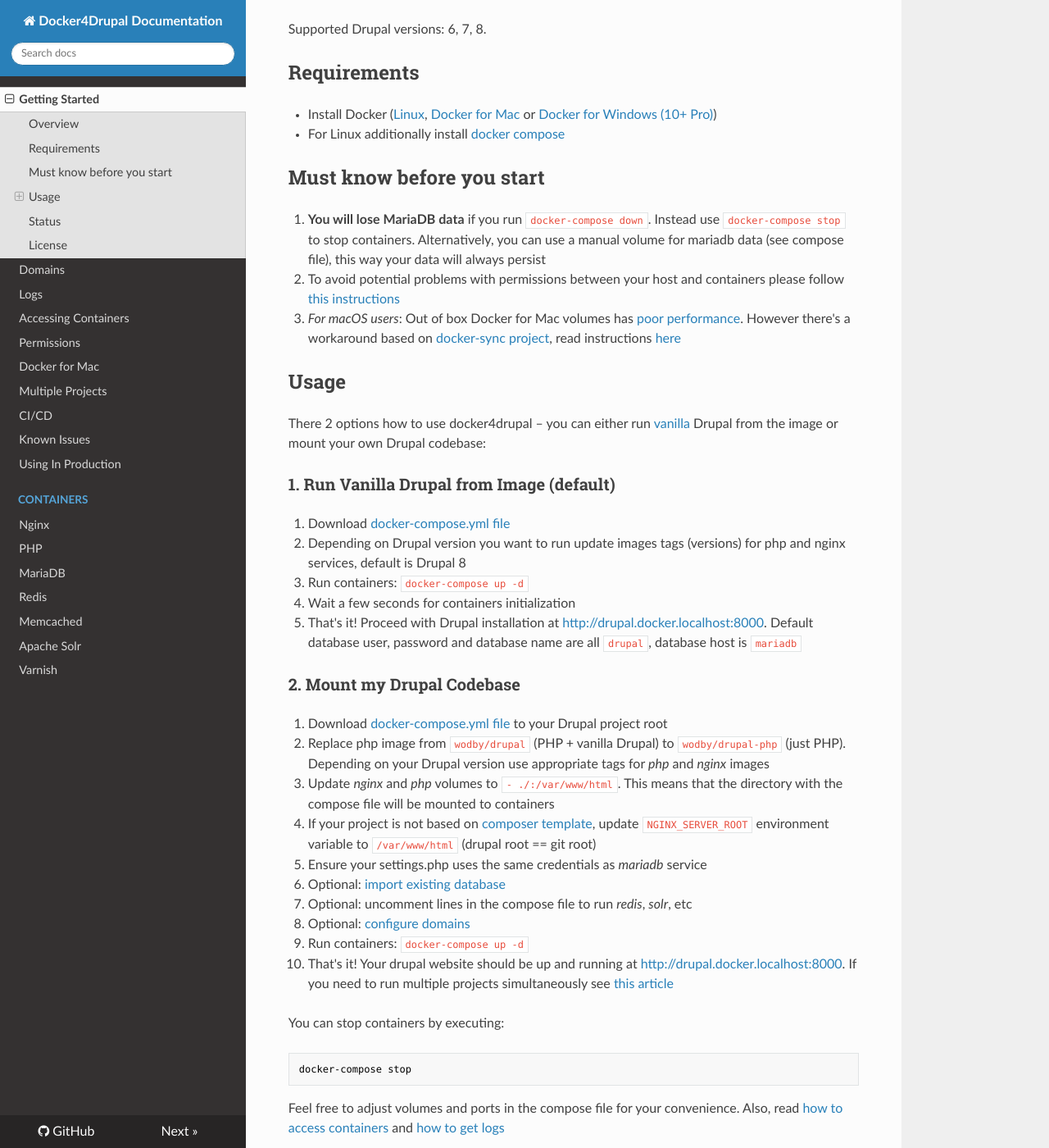
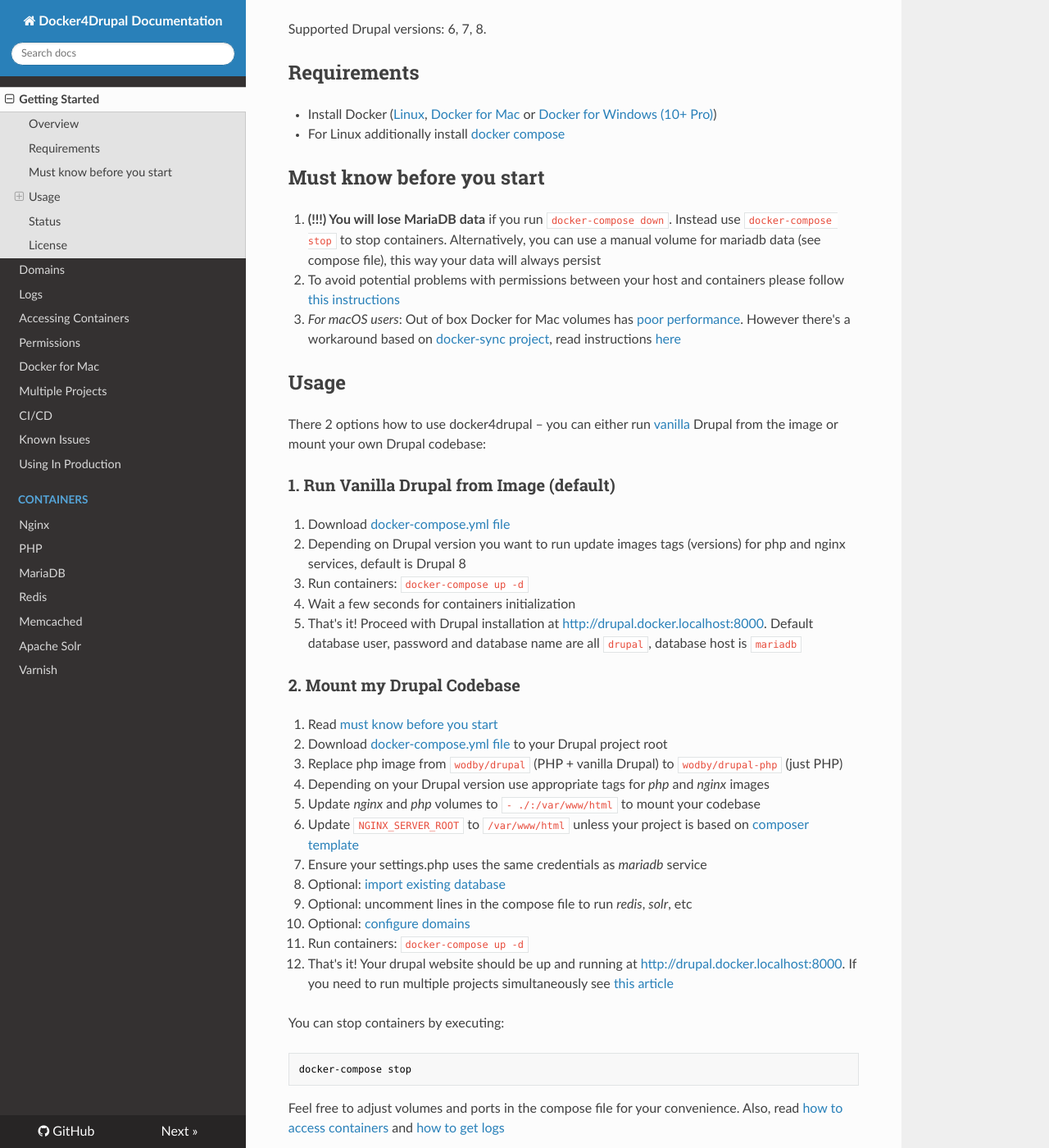
Before and after one commit to wodby/docker4drupal, an MkDocs documentation site: the page built from docs/index.md, in a window 1280 px wide and 1400 px high, scrolled down 829 px. Shown: the whole window at 82% size. Built offline with MkDocs 1.6.1, drawn with Linux system fonts in a browser that asks for light colours; nearby versions of some CDN libraries; old or Windows-style settings are respelled for this version of MkDocs.

Commit message:
Update description

```diff
--- a/docs/index.md
+++ b/docs/index.md
@@ -43,7 +43,7 @@
 
 ## Must know before you start
 
-1. **You will lose MariaDB data** if you run `docker-compose down`. Instead use `docker-compose stop` to stop containers. Alternatively, you can use a manual volume for mariadb data (see compose file), this way your data will always persist
+1. **(!!!) You will lose MariaDB data** if you run `docker-compose down`. Instead use `docker-compose stop` to stop containers. Alternatively, you can use a manual volume for mariadb data (see compose file), this way your data will always persist
 2. To avoid potential problems with permissions between your host and containers please follow [this instructions](permissions.md)
 3. _For macOS users_: Out of box Docker for Mac volumes has [poor performance](https://github.com/Wodby/docker4drupal/issues/4). However there's a workaround based on [docker-sync project](https://github.com/EugenMayer/docker-sync/), read instructions [here](macos.md)
 
@@ -61,10 +61,12 @@
 
 ### 2. Mount my Drupal Codebase
 
+0. Read [must know before you start](#must-know-before-you-start)
 1. Download [docker-compose.yml file](https://github.com/wodby/docker4drupal/blob/master/docker-compose.yml) to your Drupal project root
-2. Replace php image from `wodby/drupal` (PHP + vanilla Drupal) to `wodby/drupal-php` (just PHP). Depending on your Drupal version use appropriate tags for _php_ and _nginx_ images
-3. Update _nginx_ and _php_ volumes to `- ./:/var/www/html`. This means that the directory with the compose file will be mounted to containers
-4. If your project is not based on [composer template](https://github.com/drupal-composer/drupal-project), update `NGINX_SERVER_ROOT` environment variable to `/var/www/html` (drupal root == git root)
+2. Replace php image from `wodby/drupal` (PHP + vanilla Drupal) to `wodby/drupal-php` (just PHP)
+3. Depending on your Drupal version use appropriate tags for _php_ and _nginx_ images
+4. Update _nginx_ and _php_ volumes to `- ./:/var/www/html` to mount your codebase
+4. Update `NGINX_SERVER_ROOT` to `/var/www/html` unless your project is based on [composer template](https://github.com/drupal-composer/drupal-project)
 5. Ensure your settings.php uses the same credentials as _mariadb_ service
 6. Optional: [import existing database](containers/mariadb.md#import-existing-database)
 7. Optional: uncomment lines in the compose file to run _redis_, _solr_, etc
```
Also changed, not shown: CHANGELOG.md (+2 -2 lines).
